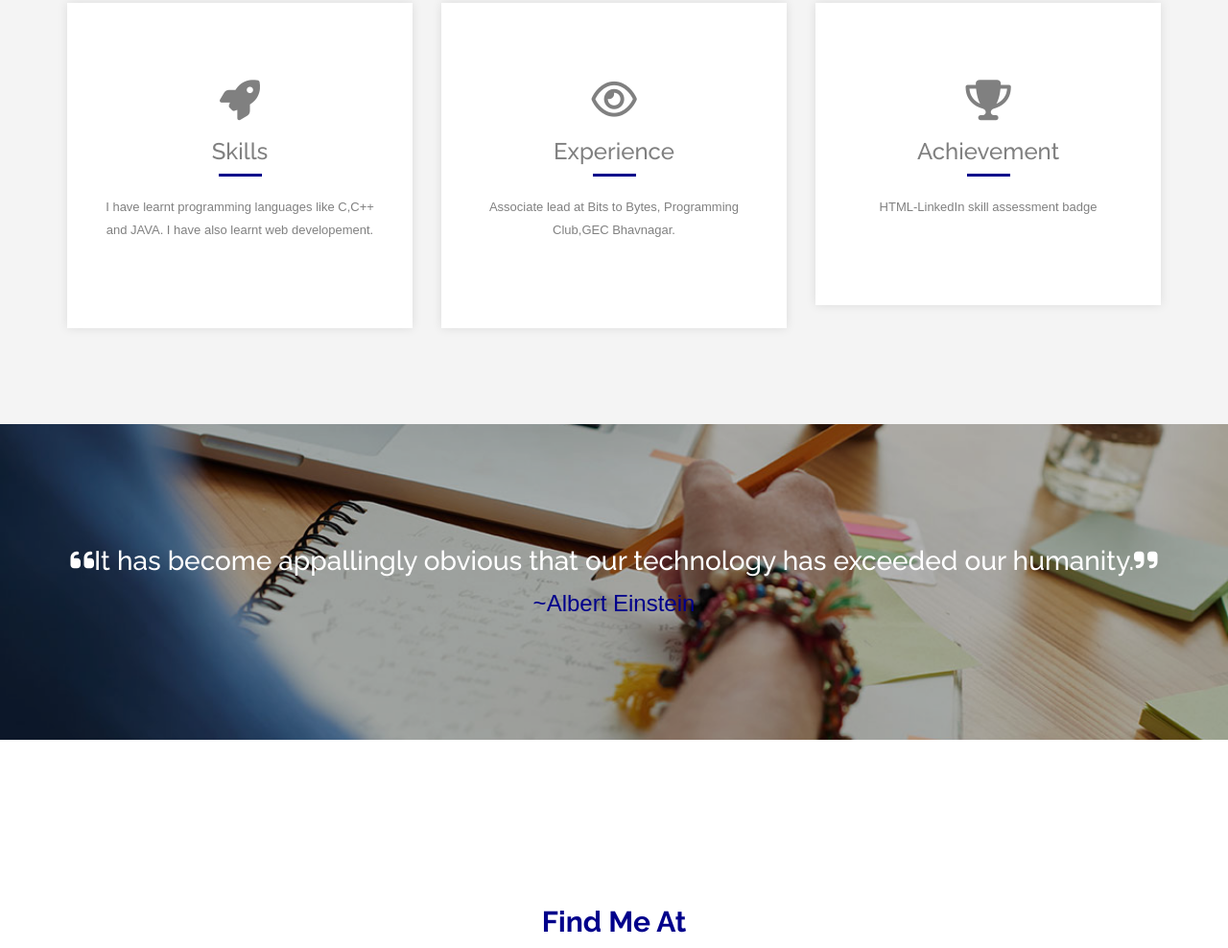
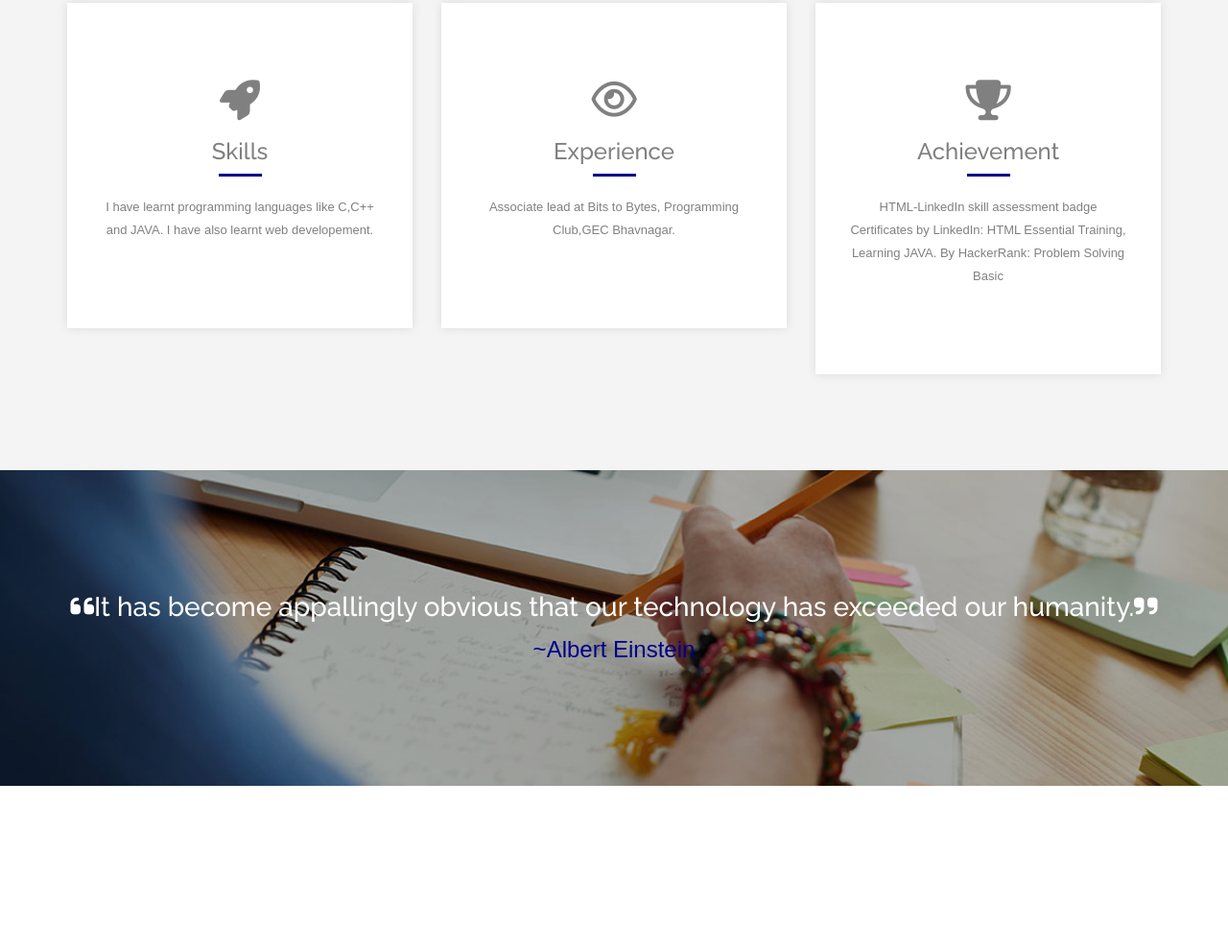
Before and after one commit to Nishtha511/NishthaVaghela.github.io, a plain HTML site: page index.html in a window 1280 px wide. Shown: the part 966-1954 px from the top of the page at 96% size. Drawn offline with Linux system fonts and the light colour scheme.

Commit message:
Update index.html

```diff
--- a/index.html
+++ b/index.html
@@ -163,7 +163,7 @@
                                     <i class="fa fa-trophy"></i>
                                     <h3>Achievement</h3>
                                     <hr>
-                                    <p>HTML-LinkedIn skill assessment badge</p>
+                                    <p>HTML-LinkedIn skill assessment badge<br>Certificates by LinkedIn: HTML Essential Training, Learning JAVA. By HackerRank: Problem Solving Basic</p>
                                  </div>
                             </div>
                       </div>
```
